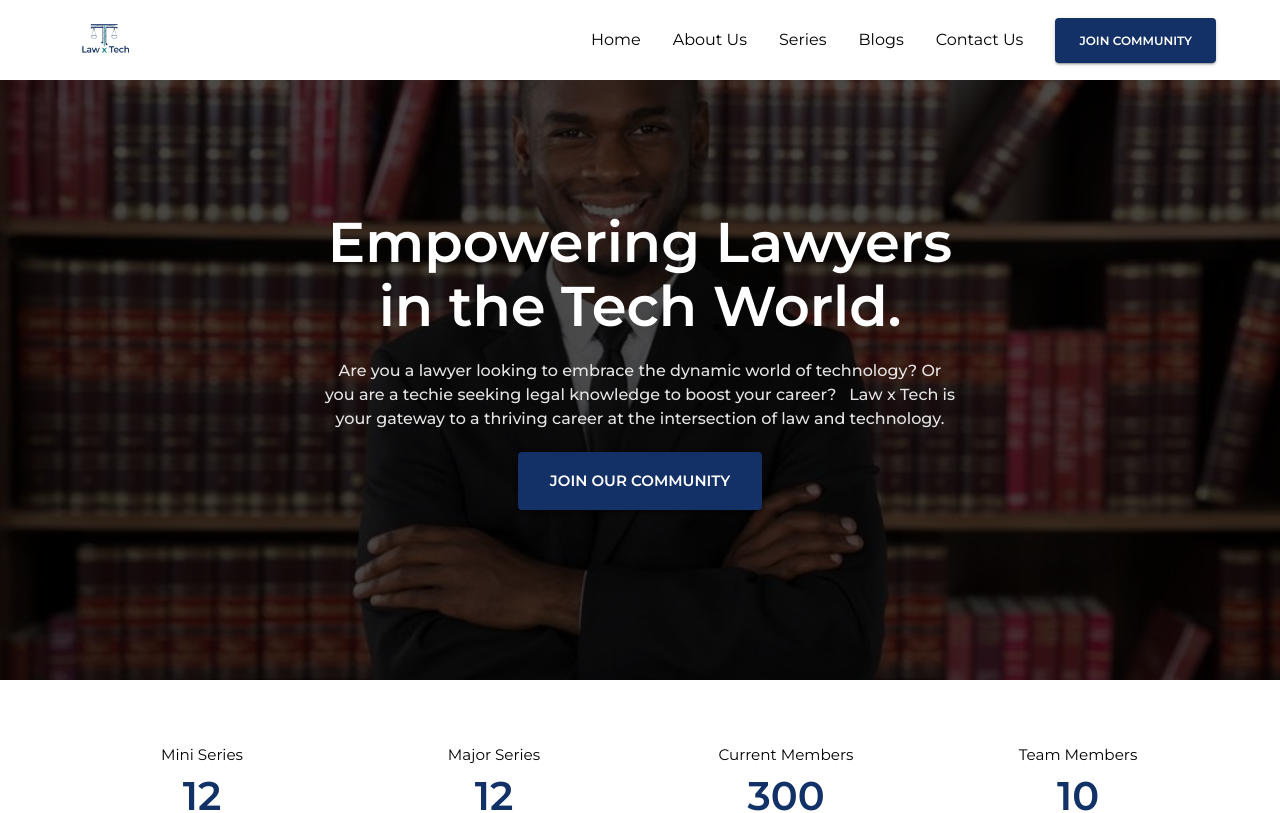
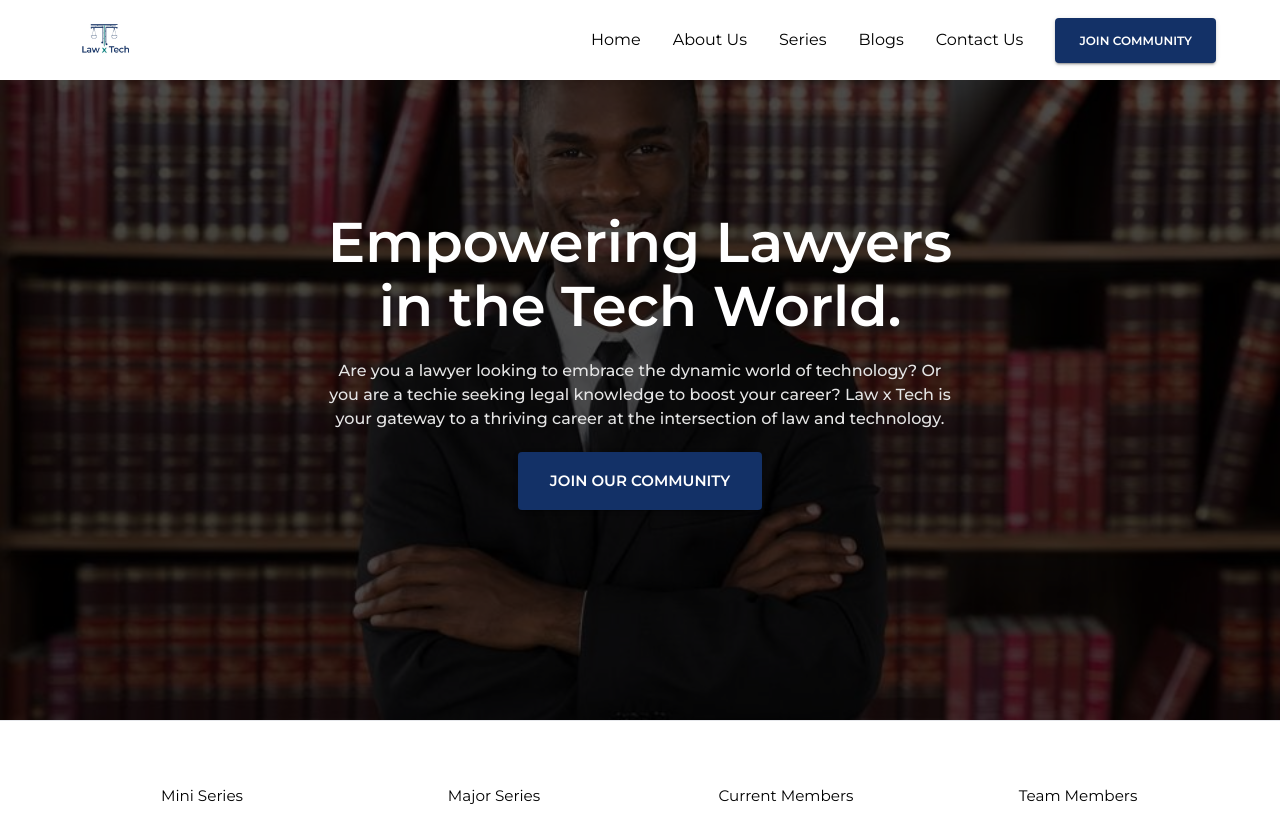
Before and after one commit to LawxTech/LawXTech, a React (Create React App) app: page /about-us in a window 1280 px wide. Shown: the top 813 px of the page. Built offline with nearby package versions, Linux system fonts and the light colour scheme.

Commit message:
Update Banner component styles

```diff
--- a/src/components/Home/Banner.tsx
+++ b/src/components/Home/Banner.tsx
@@ -8,12 +8,11 @@ import Counter from "../../utils/Counter";
 export const Banner = () => {
   return (
     <ThemeProvider theme={theme}>
-      <div className="w-full h-[75vh] border-b">
+      <div className="w-full min-h-[80vh] border-b">
         <div
           style={{
             width: "100%",
-            height: "75vh",
-            // background: `url("/images/about.jpeg")`,
+            height: "80vh",
             background: `url("/images/landing-image.jpg")`,
             boxShadow: "inset 0 0 0 1000px rgba(0, 0, 0, 0.7)",
             backgroundPosition: "center",
@@ -25,21 +24,28 @@ export const Banner = () => {
         >
           <div className="h-[70vh] flex items-center w-full md:w-[700px] p-8 mx-auto">
             <div className="grid grid-cols-1 gap-[1.3rem] ">
-              <h1 className="text-[2.5rem] leading-[2.9rem] md:text-[3.5rem] md:!leading-[4rem] font-[500] md:font-[600] text-[#fff] sm:text-center ">
+              <h1
+                data-aos="fade-down"
+                className="text-[2.5rem] leading-[2.9rem] md:text-[3.5rem] md:!leading-[4rem] font-[500] md:font-[600] text-[#fff] sm:text-center "
+              >
                 Empowering Lawyers in the Tech World.
               </h1>
 
-              <p className="text-[1rem] sm:text-center text-neutral-200 font-[500] ">
+              <p
+                data-aos="fade-left"
+                className="text-[1rem] sm:text-center text-neutral-200 font-[500] "
+              >
                 Are you a lawyer looking to embrace the dynamic world of
                 technology? Or you are a techie seeking legal knowledge to boost
-                your career? &nbsp; Law x Tech is your gateway to a thriving
-                career at the intersection of law and technology.
+                your career? Law x Tech is your gateway to a thriving career at
+                the intersection of law and technology.
               </p>
 
               <Link
                 to="https://forms.gle/P9jUJr3NaAGnS4Je6"
                 target="_blank"
                 className=" sm:text-center"
+                data-aos="fade-up"
               >
                 <Button
                   className="btn"
```
